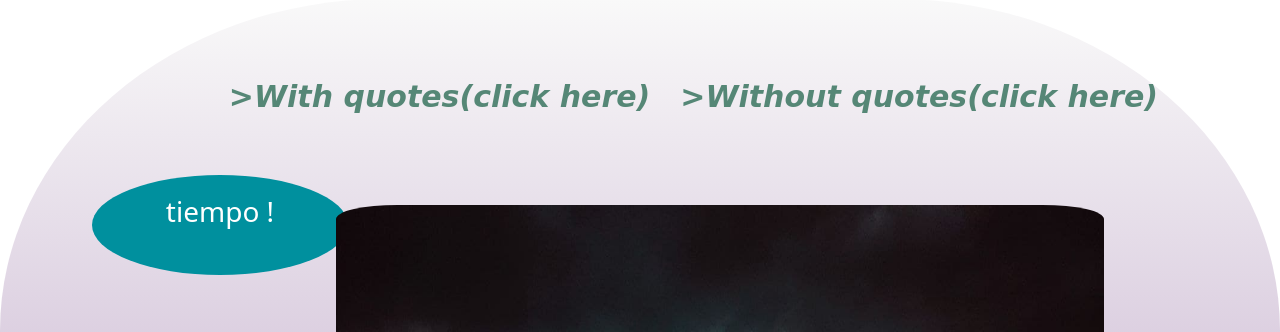
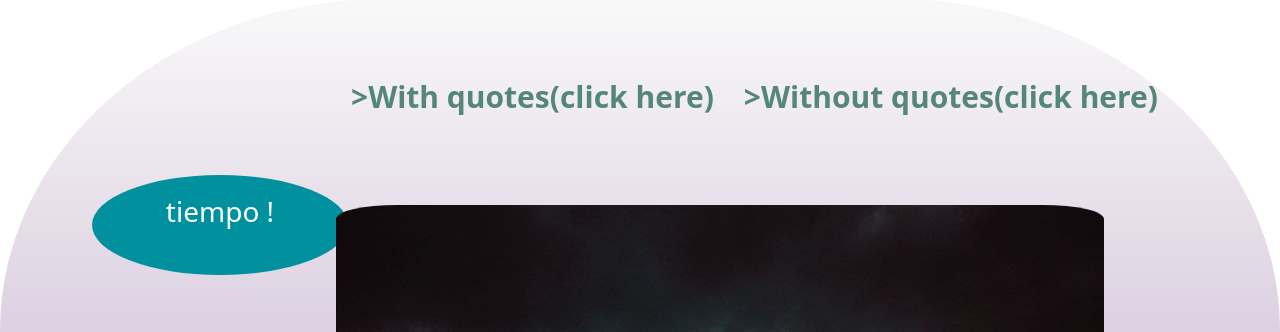
Before and after one commit to Ayush4398/library, a plain HTML site: page index.html in a window 1280 px wide. Shown: the part 765-1097 px from the top of the page. Drawn offline with nearby package versions, Linux system fonts and the light colour scheme.

Commit message:
Update mpl.css

```diff
--- a/mpl.css
+++ b/mpl.css
@@ -39,9 +39,7 @@ html {
 .quotes {
   margin-right: 30px;
   font-size: 30px;
-  font-style: italic;
   font-weight: bolder;
-  font-family: cursive;
   float: right;
   color: #558776;
 }
@@ -54,9 +52,7 @@ html {
 .quoteswithout {
   margin-right: 30px;
   font-size: 30px;
-  font-style: italic;
   font-weight: bolder;
-  font-family: cursive;
   float: right;
   color: #558776;
 }
```
